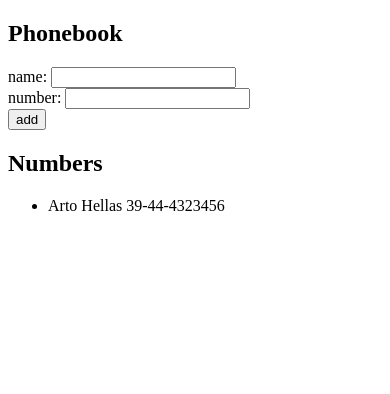
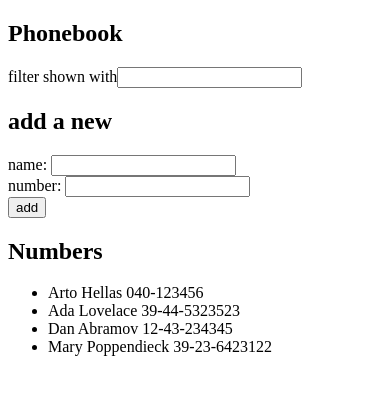
Before and after one commit to mstflotfy/fullStackOpen-exercises-submission-2024-mstflotfy, a React (Vite) app in the folder part2/thePhonebook/: page / in a window 390 px wide. Shown: the top 394 px of the page. Built offline with nearby package versions, Linux system fonts and the light colour scheme.

Commit message:
2.9*: The Phonebook Step 4

```diff
--- a/part2/thePhonebook/src/App.jsx
+++ b/part2/thePhonebook/src/App.jsx
@@ -2,13 +2,14 @@
 
 const App = () => {
   const [persons, setPersons] = useState([
-    {
-      name: 'Arto Hellas',
-      number: '39-44-4323456'
-    }
+    { name: 'Arto Hellas', number: '040-123456', id: 1 },
+    { name: 'Ada Lovelace', number: '39-44-5323523', id: 2 },
+    { name: 'Dan Abramov', number: '12-43-234345', id: 3 },
+    { name: 'Mary Poppendieck', number: '39-23-6423122', id: 4 }
   ])
   const [newName, setNewName] = useState('')
   const [newNumber, setNewNumber] = useState('')
+  const [nameFilter, setNameFilter] = useState('')
 
   const handleSubmit = (e) => {
     e.preventDefault()
@@ -25,10 +26,29 @@
     setNewNumber('')
   }
 
+  const personsToShow = nameFilter
+    ? persons
+        .filter(person =>
+            person
+              .name
+              .toLowerCase()
+              .includes(nameFilter.toLowerCase())
+        )
+    : persons
+
   return (
     <div>
       <h2>Phonebook</h2>
+      <div>
+        filter shown with
+        <input
+          value={nameFilter}
+          onChange={e => setNameFilter(e.target.value)}
+        />
+      </div>
+
       <form>
+        <h2>add a new</h2>
         <div>
           name: <input
                   type='text'
@@ -49,7 +69,7 @@
       </form>
       <h2>Numbers</h2>
       <ul>
-        {persons.map(person => <li key={person.name}>{person.name} {person.number}</li>)}
+        {personsToShow.map(person => <li key={person.name}>{person.name} {person.number}</li>)}
       </ul>
     </div>
   )
```
